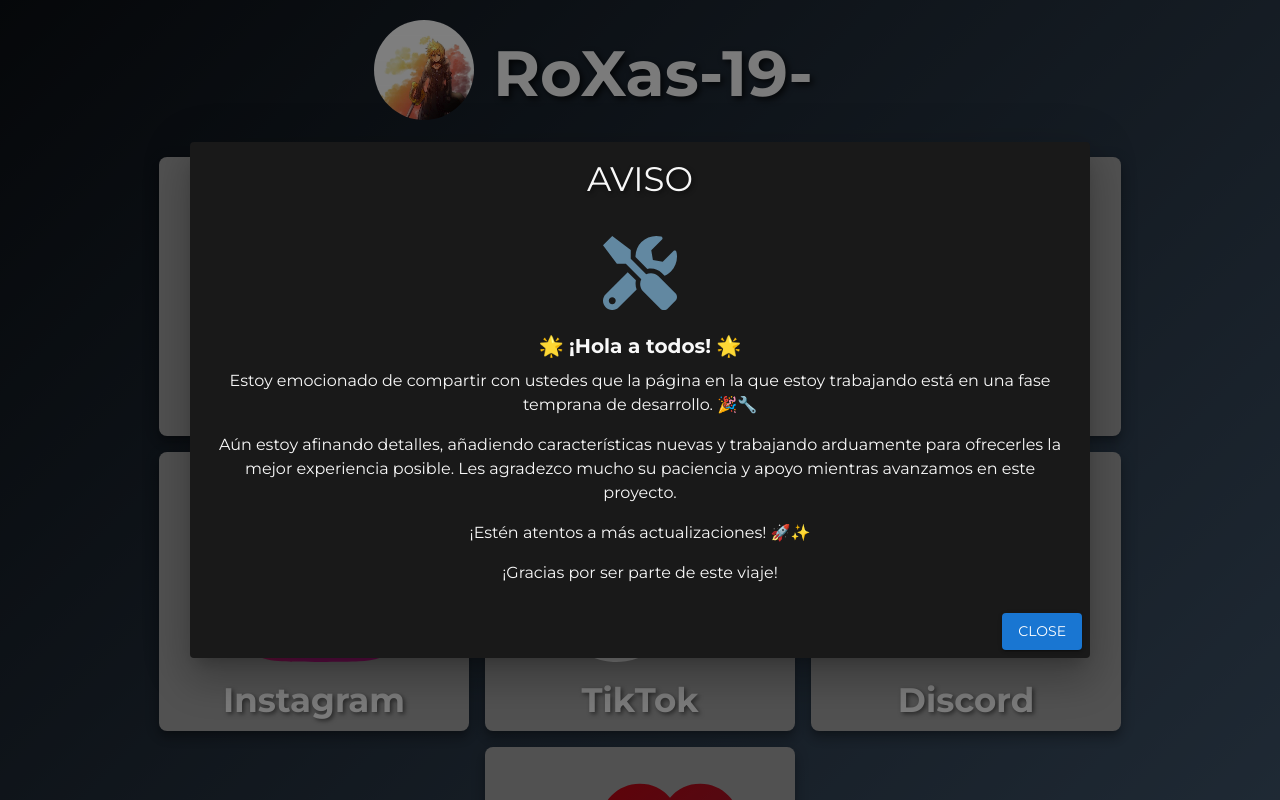
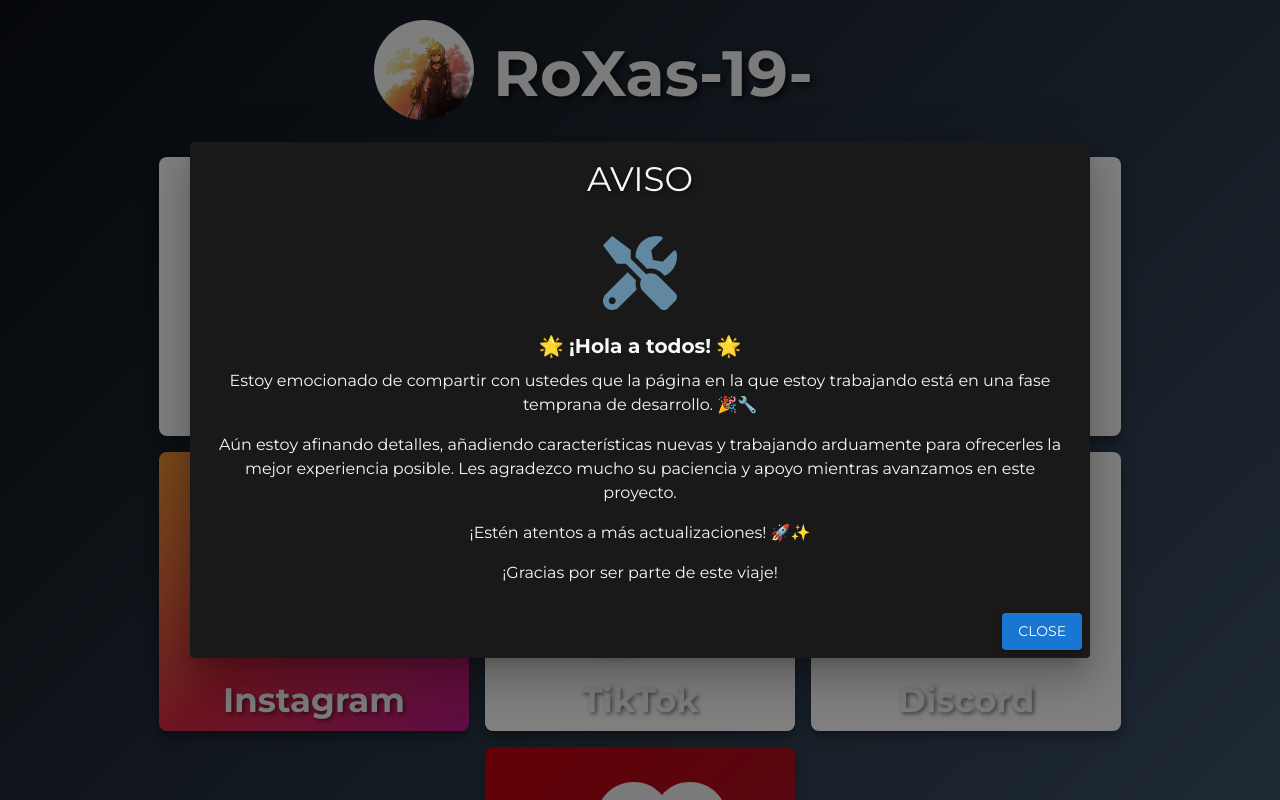
Before and after one commit to CarMercado19/roxas-web-page, a React (Create React App) app: page / in a window 1280 px wide. Shown: the top 800 px of the page. Built offline with nearby package versions, Linux system fonts and the light colour scheme.

Commit message:
New look to the page

```diff
--- a/src/containers/MainPage/GridElements/GridElements.js
+++ b/src/containers/MainPage/GridElements/GridElements.js
@@ -8,20 +8,25 @@ const GridItem = styled(Grid)(({ theme }) => ({
 }));
 
 const PaperForItemsItem = styled(Paper)(({ theme }) => ({
-  backgroundColor: "#a3a3a3",
   textAlign: "center",
   borderRadius: "8px",
   padding: "10px",
 }));
 
-const GridElements = ({ icon: IconComponent, size, title, redirectionURL }) => {
+const GridElements = ({
+  icon: IconComponent,
+  size,
+  title,
+  redirectionURL,
+  bgColor,
+}) => {
   const handleClick = () => {
     window.open(`${redirectionURL}`, "_blank");
   };
 
   return (
     <GridItem item xs={12} sm={size} md={3} onClick={handleClick}>
-      <PaperForItemsItem elevation={8}>
+      <PaperForItemsItem elevation={8} sx={{ background: `${bgColor}` }}>
         <Box marginBottom="10px">
           <IconComponent />
         </Box>
--- a/src/containers/MainPage/MainPage.js
+++ b/src/containers/MainPage/MainPage.js
@@ -47,6 +47,7 @@ const MainPage = () => {
   const theme = useTheme();
   const fullScreen = useMediaQuery(theme.breakpoints.down("sm"));
   const iconSize = 200;
+  const iconColor = "#f6f6f6";
 
   const YoutubeIcon = () => (
     <FaYoutube style={{ fontSize: iconSize, color: "#b2071d" }} />
@@ -58,45 +59,16 @@ const MainPage = () => {
     <FaFacebook style={{ fontSize: iconSize, color: "#3b5998" }} />
   );
   const InstagramIcon = () => (
-    <svg
-      width={iconSize}
-      height={iconSize}
-      viewBox="0 0 15 15"
-      xmlns="http://www.w3.org/2000/svg"
-    >
-      <defs>
-        <linearGradient id="instagram-gradient" gradientTransform="rotate(45)">
-          <stop offset="0%" stopColor="#f09433" />
-          <stop offset="25%" stopColor="#e6683c" />
-          <stop offset="50%" stopColor="#dc2743" />
-          <stop offset="75%" stopColor="#cc2366" />
-          <stop offset="100%" stopColor="#bc1888" />
-        </linearGradient>
-      </defs>
-      <FaInstagram fill="url(#instagram-gradient)" />
-    </svg>
+    <FaInstagram style={{ fontSize: iconSize, color: iconColor }} />
   );
   const TiktokIcon = () => (
-    <FaTiktok style={{ fontSize: iconSize, color: "#fff" }} />
+    <FaTiktok style={{ fontSize: iconSize, color: iconColor }} />
   );
   const DiscordIcon = () => (
     <FaDiscord style={{ fontSize: iconSize, color: "#7289da" }} />
   );
   const TipIcon = () => (
-    <svg
-      width={iconSize}
-      height={iconSize}
-      viewBox="0 0 15 15"
-      xmlns="http://www.w3.org/2000/svg"
-    >
-      <defs>
-        <linearGradient id="heart-gradient" gradientTransform="rotate(45)">
-          <stop offset="0%" stopColor="#c7000d" />
-          <stop offset="100%" stopColor="#a1182a" />
-        </linearGradient>
-      </defs>
-      <PiHandHeartFill fill="url(#heart-gradient)" />
-    </svg>
+    <PiHandHeartFill style={{ fontSize: iconSize, color: iconColor }} />
   );
 
   const handleClose = () => {
@@ -168,6 +140,7 @@ const MainPage = () => {
           size={4}
           title="Instagram"
           redirectionURL="https://www.instagram.com/roxas_19_"
+          bgColor="linear-gradient(135deg, rgba(240,148,51,1) 0%, rgba(230,104,60,1) 25%, rgba(220,39,67,1) 50%, rgba(204,35,102,1) 75%, rgba(188,24,136,1) 100%)"
         />
         <GridElements
           icon={TiktokIcon}
@@ -186,6 +159,7 @@ const MainPage = () => {
           size={4}
           title="Donacion"
           redirectionURL="https://streamelements.com/roxas-fb2oj/tip"
+          bgColor="linear-gradient(135deg, rgba(199,0,13,1) 0%, rgba(161,24,42,1) 100%)"
         />
       </GridContainer>
 
```
